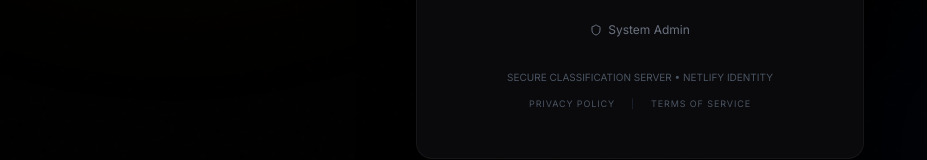
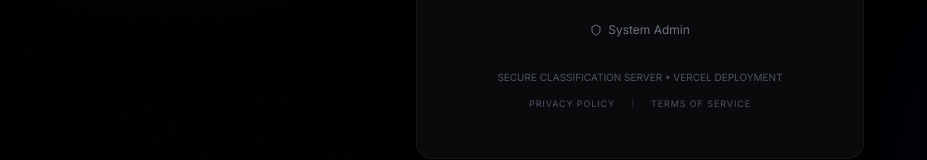
Before and after one commit to tgcoder13/busarc, a Next.js app: page / in a window 1280 px wide. Shown: the part 552-712 px from the top of the page, without its empty margins (0-927 px from the left). Built offline with nearby package versions, Linux system fonts and the light colour scheme.

Commit message:
Add granular step tracking and token checks for upload debugging

```diff
--- a/app/layout.js
+++ b/app/layout.js
@@ -12,9 +12,6 @@ export const metadata = {
 export default function RootLayout({ children }) {
   return (
     <html lang="en" className={`${inter.variable} ${cinzel.variable}`}>
-      <head>
-        <script type="text/javascript" src="https://identity.netlify.com/v1/netlify-identity-widget.js"></script>
-      </head>
       <body className="antialiased selection:bg-yellow-500/30 selection:text-yellow-200">
         {children}
       </body>
--- a/app/page.js
+++ b/app/page.js
@@ -123,7 +123,7 @@ export default function Home() {
                 <p className="text-sm text-gray-400 mb-6">Log in to view archives and access the Study Hub.</p>
 
                 <button
-                  onClick={() => window.netlifyIdentity.open()}
+                  onClick={() => alert("Auth integration coming soon")}
                   className="btn-primary w-full rounded-lg py-4 text-sm font-bold text-black shadow-lg transition-all hover:scale-[1.02] active:scale-[0.98] flex items-center justify-center mb-3"
                 >
                   <User size={18} className="mr-2" /> Login / Sign Up
@@ -214,7 +214,7 @@ export default function Home() {
 
         <div className="mt-8 text-center text-gray-600">
           <p className="text-[10px] mb-3">
-            SECURE CLASSIFICATION SERVER • NETLIFY IDENTITY
+            SECURE CLASSIFICATION SERVER • VERCEL DEPLOYMENT
           </p>
           <div className="flex justify-center space-x-4 text-[9px] uppercase tracking-widest">
             <a href="/privacy" className="hover:text-gold-500 transition-colors">Privacy Policy</a>
```
Also changed, not shown: 1 other file (tests, documents, lock files or other folders).
